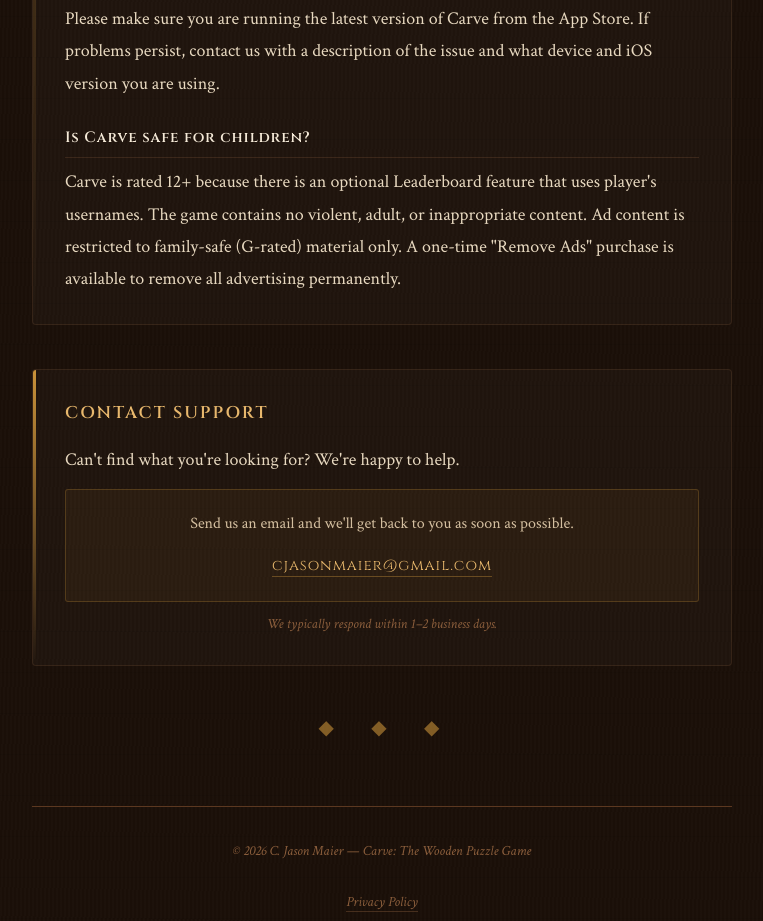
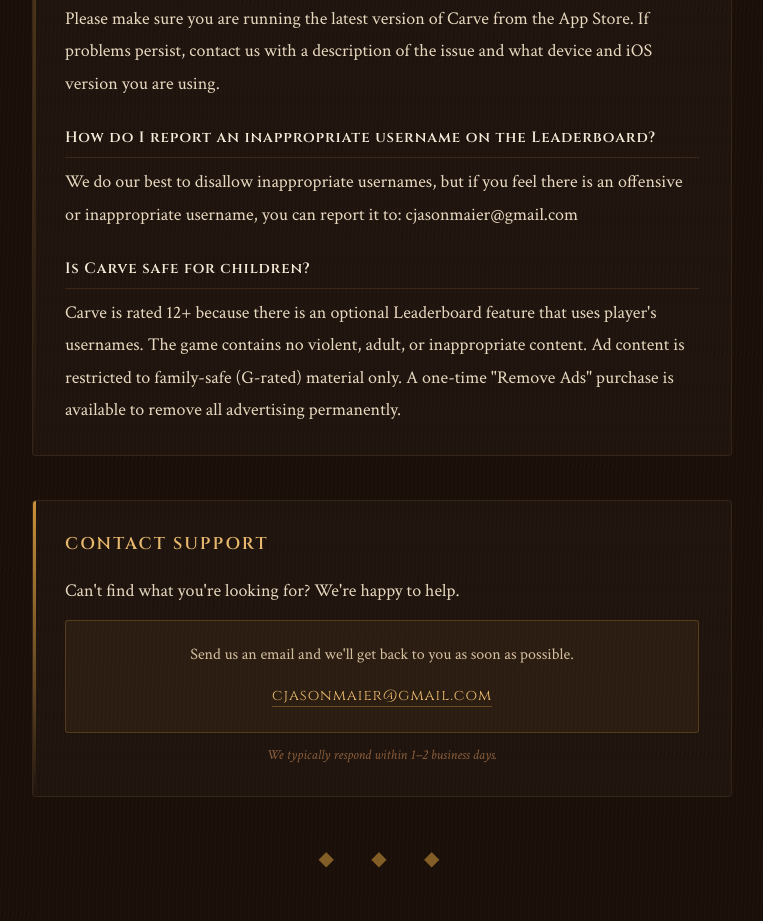
Before and after one commit to cjasonmaier/privacy_policy, a plain HTML site: page support.html in a window 1280 px wide. Shown: the part 2197-3118 px from the top of the page, without its empty margins (258-1021 px from the left). Drawn offline with Linux system fonts and the light colour scheme.

Commit message:
Update support.html
FAQ: how to report an inappropriate username on the Leaderboard.

```diff
--- a/support.html
+++ b/support.html
@@ -310,6 +310,9 @@
         <h3>The app crashed or isn't working correctly.</h3>
         <p>Please make sure you are running the latest version of Carve from the App Store. If problems persist, contact us with a description of the issue and what device and iOS version you are using.</p>
 
+        <h3>How do I report an inappropriate username on the Leaderboard?</h3>
+        <p>We do our best to disallow inappropriate usernames, but if you feel there is an offensive or inappropriate username, you can report it to: cjasonmaier@gmail.com</p>
+
         <h3>Is Carve safe for children?</h3>
         <p>Carve is rated 12+ because there is an optional Leaderboard feature that uses player's usernames.  The game contains no violent, adult, or inappropriate content. Ad content is restricted to family-safe (G-rated) material only. A one-time "Remove Ads" purchase is available to remove all advertising permanently.</p>
 
```
